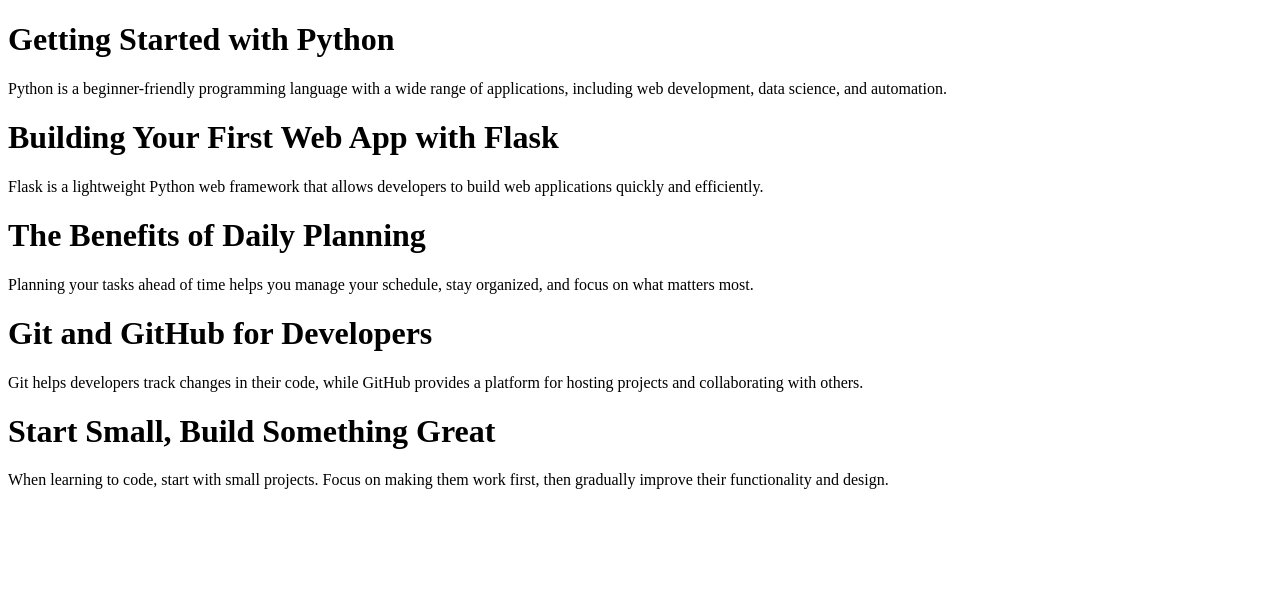
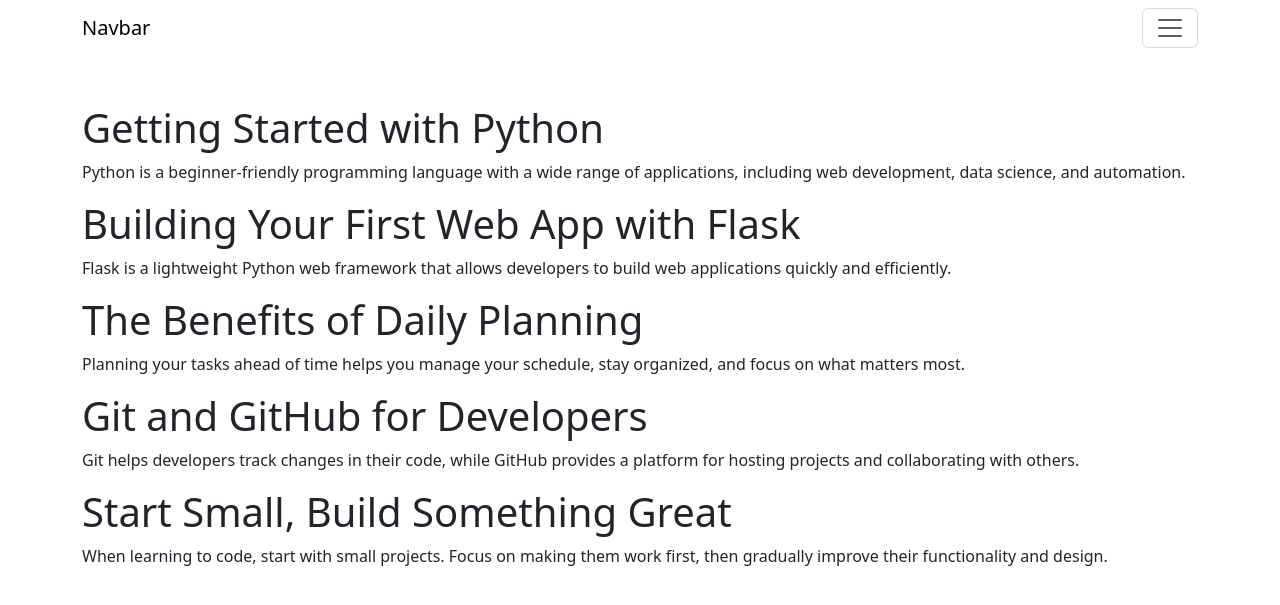
Before and after one commit to dvrone/fastapi-blog, a FastAPI app: page / in a window 1280 px wide. Shown: the top 605 px of the page. Run offline with FastAPI, Linux system fonts and the light colour scheme; some libraries are stand-ins or nearby versions.

Commit message:
Add navbar partial and update base template structure

```diff
--- a/templates/base.html
+++ b/templates/base.html
@@ -4,9 +4,20 @@
         <meta charset="UTF-8">
         <meta name="viewport" content="width=device-width, initial-scale=1.0">
         <title>FastAPI - {% block title %}Welcome{% endblock title %}</title>
+        <link href="https://cdn.jsdelivr.net/npm/bootstrap@6.0.0-alpha.1/dist/css/bootstrap.min.css"
+              rel="stylesheet"
+              integrity="sha384-B/GM4XqrwHnWXNOWMbloTmrYXZg10cakYGmpfsR/bbzQ6JAJI4ihuyADKLnBgrCe"
+              crossorigin="anonymous">
     </head>
     <body>
+        {% include "partials/_navbar.html" %}
+        <main class="container my-5">
             {% block content %}
             {% endblock content %}
+        </main>
+        <script type="module"
+                src="https://cdn.jsdelivr.net/npm/bootstrap@6.0.0-alpha.1/dist/js/bootstrap.bundle.min.js"
+                integrity="sha384-1a/pXj49ZQ1aHEmrJ+gMw1otqoVsYwlEnlD8mIfY2TV03r20Y0CN7uqx1tQogjPL"
+                crossorigin="anonymous"></script>
     </body>
 </html>
--- /dev/null
+++ b/templates/partials/_navbar.html
@@ -0,0 +1,34 @@
+<nav class="navbar sm:navbar-expand bg-1 fg-2">
+    <div class="container">
+        <a class="navbar-brand" href="#">Navbar</a>
+        <button class="btn-icon navbar-toggler"
+                type="button"
+                data-bs-toggle="drawer"
+                data-bs-target="#navbarNavAltMarkup"
+                aria-controls="navbarNavAltMarkup"
+                aria-expanded="false"
+                aria-label="Toggle navigation">
+            <span class="navbar-toggler-icon" aria-hidden="true"></span>
+        </button>
+        <dialog class="drawer drawer-end"
+                tabindex="-1"
+                id="navbarNavAltMarkup"
+                aria-labelledby="navbarNavAltMarkupLabel">
+            <div class="drawer-header">
+                <h5 class="drawer-title" id="navbarNavAltMarkupLabel">Menu</h5>
+                <button type="button"
+                        class="btn-close"
+                        data-bs-dismiss="drawer"
+                        aria-label="Close"></button>
+            </div>
+            <div class="drawer-body">
+                <div class="nav nav-pills navbar-nav">
+                    <a class="nav-link active" aria-current="page" href="#">Home</a>
+                    <a class="nav-link" href="#">Features</a>
+                    <a class="nav-link" href="#">Pricing</a>
+                    <a class="nav-link disabled" aria-disabled="true">Disabled</a>
+                </div>
+            </div>
+        </dialog>
+    </div>
+</nav>
```
Also changed, not shown: templates/home.html (line endings or trailing spaces). Lines whose indentation alone changed are shown as unchanged.
